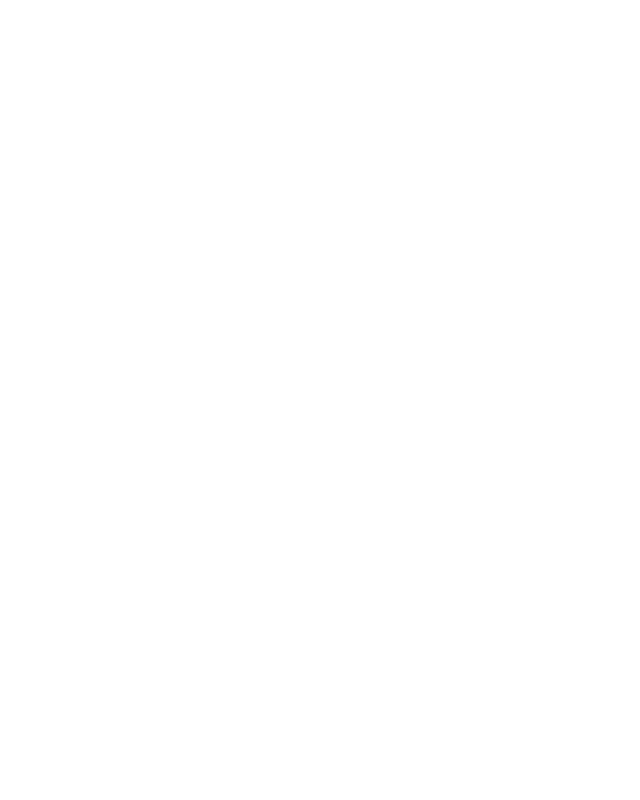
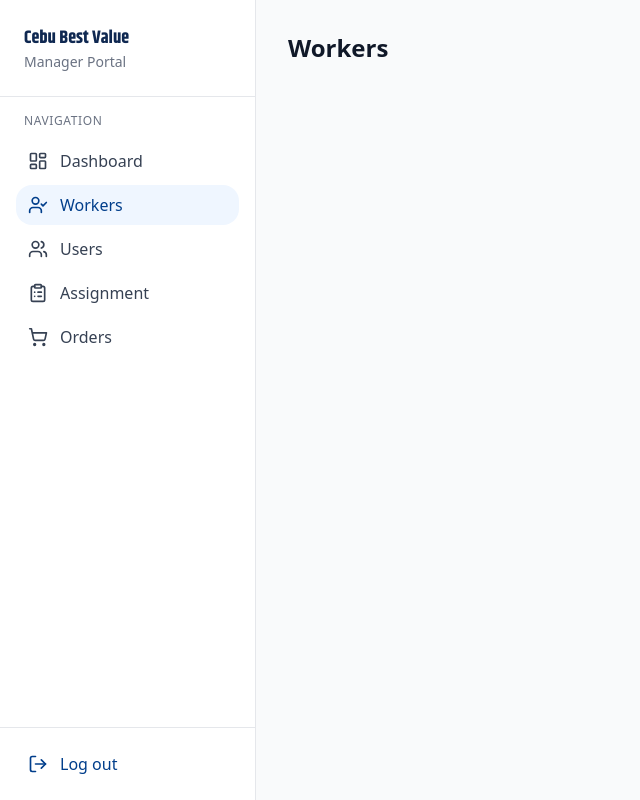
Before and after one commit to apotato369550/im-2-project, a React (Vite) app in the folder client/: page /manager/workers in a window 1280 px wide. Before the commit this address had no page. Shown: the whole page, without its empty margins (0-640 px from the left). Built offline with nearby package versions, Linux system fonts and the light colour scheme; a web font is replaced by a local one.

Commit message:
Created sidebar and started on the dashboard and workers pages (manager side)

```diff
--- a/client/src/App.jsx
+++ b/client/src/App.jsx
@@ -4,6 +4,8 @@ import Login from "./pages/Login.jsx";
 import SignUp from "./pages/Signup.jsx";
 import About from "./pages/About.jsx";
 import Catalog from "./pages/Catalog.jsx";
+import Dashboard from "./pages/manager/Dashboard.jsx";
+import Workers from "./pages/manager/Workers.jsx";
 
 const App = () => (
   <BrowserRouter>
@@ -13,6 +15,8 @@ const App = () => (
       <Route path="/signup" element={<SignUp />} />
       <Route path="/about" element={<About />} />
       <Route path="/catalog" element={<Catalog />} />
+      <Route path="/manager/dashboard" element={<Dashboard />} />
+      <Route path="/manager/workers" element={<Workers />} />
     </Routes>
   </BrowserRouter>
 );
--- /dev/null
+++ b/client/src/components/Sidebar.jsx
@@ -0,0 +1,96 @@
+import { Link, useLocation } from "react-router-dom";
+import {
+  LayoutDashboard,
+  Users,
+  UserCheck,
+  ClipboardList,
+  ShoppingCart,
+  LogOut
+} from "lucide-react";
+
+const sidebarItems = [
+  {
+    title: "Dashboard",
+    url: "/manager/dashboard",
+    icon: LayoutDashboard,
+  },
+  {
+    title: "Workers",
+    url: "/manager/workers",
+    icon: UserCheck
+  },
+  {
+    title: "Users",
+    url: "/manager/users",
+    icon: Users,
+  },
+  {
+    title: "Assignment",
+    url: "/manager/assignment",
+    icon: ClipboardList,
+  },
+  {
+    title: "Orders",
+    url: "/manager/orders",
+    icon: ShoppingCart,
+  },
+];
+
+const Sidebar = ({ onLogout }) => {
+  const location = useLocation();
+
+  // Automatically determine active item based on current URL
+  const activeItem = sidebarItems.find(item =>
+    location.pathname.startsWith(item.url)
+  )?.title || "Dashboard";
+
+  return (
+    <div className="w-64 min-h-screen bg-white border-r border-gray-200 flex flex-col">
+      {/* Header */}
+      <div className="p-6 border-b border-gray-200">
+        <div className="flex items-center gap-3">
+          <div>
+            <h2 className="text-cbvt-navy font-khand text-lg font-bold">Cebu Best Value</h2>
+            <p className="text-sm text-gray-500">Manager Portal</p>
+          </div>
+        </div>
+      </div>
+
+      {/* Navigation */}
+      <div className="flex-1 p-4 overflow-y-auto">
+        <div className="mb-6">
+          <h3 className="text-xs uppercase text-gray-500 tracking-wider mb-3 px-2">
+            Navigation
+          </h3>
+          <nav className="space-y-1">
+            {sidebarItems.map((item) => (
+              <Link
+                key={item.title}
+                to={item.url}
+                className={`flex items-center gap-3 w-full px-3 py-2 rounded-2xl text-gray-700 hover:bg-gray-50 transition-colors ${
+                  activeItem === item.title ? "bg-blue-50 text-cbvt-hover-blue font-medium" : ""
+                }`}
+              >
+                <item.icon className="h-5 w-5" />
+                <span>{item.title}</span>
+              </Link>
+            ))}
+          </nav>
+        </div>
+      </div>
+
+      {/* Footer */}
+      <div className="p-4 border-t border-gray-200">
+        <button
+          onClick={onLogout}
+          className="flex items-center gap-3 w-full px-3 py-2 rounded-lg text-cbvt-hover-blue hover:bg-blue-50 transition-colors"
+        >
+          <LogOut className="h-5 w-5" />
+          <span>Log out</span>
+        </button>
+      </div>
+    </div>
+  );
+};
+
+export default Sidebar;
--- a/client/src/index.css
+++ b/client/src/index.css
@@ -135,6 +135,10 @@
   color: rgb(15 40 81);
 }
 
+.text-cbvt-hover-blue{
+  color: #013E8B;
+}
+
 .text-cbvt-blue {
   color: rgb(96 139 193);
 }
@@ -149,6 +153,10 @@
 
 .text-cbvt-gray {
   color: rgb(103 103 103);
+}
+
+.text-cbvt-dark-gray{
+  color: #3F3F46;
 }
 
 .text-cbvt-muted {
--- /dev/null
+++ b/client/src/pages/manager/Dashboard.jsx
@@ -0,0 +1,46 @@
+import { useState } from 'react';
+import { Outlet } from 'react-router-dom';
+import Sidebar from "../../components/Sidebar";
+
+const DashboardPage = () => {
+  const [activeItem, setActiveItem] = useState('Dashboard');
+
+
+  const handleLogout = () => {
+    console.log('Logging out...');
+
+  };
+
+  return (
+    <div className="flex h-screen bg-gray-50">
+
+     {/* this is the sidebar*/}
+      <Sidebar
+        activeItem={activeItem}
+        onItemChange={setActiveItem}
+        onLogout={handleLogout}
+      />
+
+
+
+      {/* put main stuff here */}
+      <div className="flex-1 overflow-y-auto p-8">
+        <div className="max-w-7xl mx-auto">
+          <h1 className="text-2xl font-bold text-cbvt-navy mb-6">
+            Welcome back, Manager
+          </h1>
+
+              <p className="text-cbvt-gray">
+                Here's what's happening with your team today.
+              </p>
+        </div>
+
+
+
+       </div>
+    </div>
+
+  );
+};
+
+export default DashboardPage;
--- /dev/null
+++ b/client/src/pages/manager/Workers.jsx
@@ -0,0 +1,38 @@
+import { useState } from 'react';
+import { Outlet } from 'react-router-dom';
+import Sidebar from "../../components/Sidebar";
+
+const WorkersPage = () => {
+  const [activeItem, setActiveItem] = useState('Workers');
+
+
+  const handleLogout = () => {
+    console.log('Logging out...');
+
+  };
+
+  return (
+    <div className="flex h-screen bg-gray-50">
+
+     {/* this is the sidebar*/}
+      <Sidebar
+        activeItem={activeItem}
+        onItemChange={setActiveItem}
+        onLogout={handleLogout}
+      />
+
+      {/* put main stuff here */}
+      <div className="flex-1 overflow-y-auto p-8">
+        <div className="max-w-7xl mx-auto">
+          <h1 className="text-2xl font-bold text-gray-900 mb-6">
+            {activeItem}
+          </h1>
+
+
+        </div>
+      </div>
+    </div>
+  );
+};
+
+export default WorkersPage;
--- /dev/null
+++ b/package.json
@@ -0,0 +1,5 @@
+{
+  "dependencies": {
+    "lucide-react": "^0.525.0"
+  }
+}
```
Also changed, not shown: 1 other file (tests, documents, lock files or other folders).
